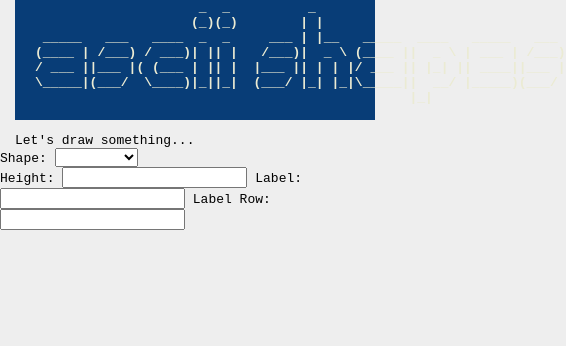
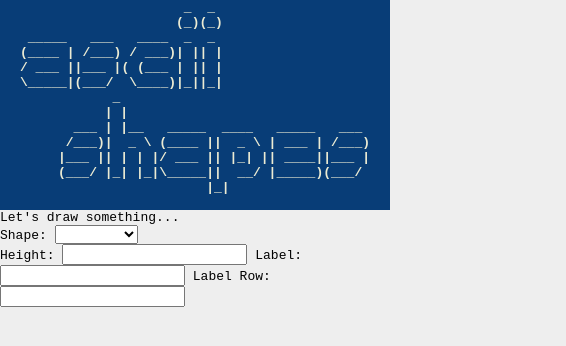
Before and after one commit to tvthatsme/asciiShapes, a website: page app/index.html in a window 390 px wide. Shown: the whole page, 566 px wide, since content can reach past the window. Drawn offline with nearby package versions, Linux system fonts and the light colour scheme; some packages are replaced by stand-ins of ours; files that its build step writes are made by us from their sources.

Commit message:
Made page title responsive.

```diff
--- a/app/index.html
+++ b/app/index.html
@@ -5,7 +5,7 @@
   <meta charset="utf-8">
   <title>Ascii Shapes</title>
   <meta name="description" content="">
-  <meta name="viewport" content="width=device-width">
+  <meta name="viewport" content="width=device-width, initial-scale=1">
 
   <!-- favicon links -->
   <link rel="apple-touch-icon-precomposed" sizes="57x57" href="images/apple-touch-icon-57x57.png" />
@@ -43,40 +43,26 @@
       <p class="browsehappy">You are using an <strong>outdated</strong> browser. Please <a href="http://browsehappy.com/">upgrade your browser</a> to improve your experience.</p>
     <![endif]-->
   <div class="header">
-    <pre>
-                     _  _          _
-                    (_)(_)        | |
- _____   ___   ____  _  _     ___ | |__   _____  ____   _____   ___
-(____ | /___) / ___)| || |   /___)|  _ \ (____ ||  _ \ | ___ | /___)
-/ ___ ||___ |( (___ | || |  |___ || | | |/ ___ || |_| || ____||___ |
-\_____|(___/  \____)|_||_|  (___/ |_| |_|\_____||  __/ |_____)(___/
-                                                |_|
+    <pre id="title-left">
+                     _  _
+                    (_)(_)
+ _____   ___   ____  _  _
+(____ | /___) / ___)| || |
+/ ___ ||___ |( (___ | || |
+\_____|(___/  \____)|_||_|
+
+    </pre>
+    <pre id="title-right" class="title-top">
+        _
+       | |
+   ___ | |__   _____  ____   _____   ___
+  /___)|  _ \ (____ ||  _ \ | ___ | /___)
+ |___ || | | |/ ___ || |_| || ____||___ |
+ (___/ |_| |_|\_____||  __/ |_____)(___/
+                     |_|
     </pre>
     Let's draw something...
   </div>
-
-  <!-- Add your site or application content here -->
-<!--
-  <div class="header">
-    <div class="navbar navbar-default" role="navigation">
-      <div class="container">
-        <div class="navbar-header">
-
-          <a class="navbar-brand" href="#/">ascii</a>
-        </div>
-
-        <div class="collapse">
-
-          <ul class="nav navbar-nav">
-            <li class="active"><a href="#/">Home</a></li>
-            <li><a ng-href="#/about">About</a></li>
-            <li><a ng-href="#/">Contact</a></li>
-          </ul>
-        </div>
-      </div>
-    </div>
-  </div>
--->
 
   <div class="container">
     <div ng-view=""></div>
--- a/app/styles/main.scss
+++ b/app/styles/main.scss
@@ -35,7 +35,6 @@ body {
 }
 
 /* Everything but the jumbotron gets side spacing for mobile first views */
-.header,
 .marketing,
 .footer {
   padding-left: 15px;
@@ -48,11 +47,18 @@ body {
 
   pre {
     margin-top: 0;
+    margin-bottom: 0;
     padding-left: 20px;
     padding-right: 20px;
     font-weight: 900;
     color: $color-offWhite;
     background-color: $color-blue;
+  }
+
+  pre.title-top {
+    padding-left: 235px;
+    text-align: left;
+    margin-top: -120px;
   }
 
   /* Make the masthead heading the same height as the navigation */
@@ -102,7 +108,6 @@ body {
   }
 
   /* Remove the padding we set earlier */
-  .header,
   .marketing,
   .footer {
     padding-left: 0;
@@ -117,3 +122,12 @@ body {
     border-bottom: 0;
   }
 }
+
+@media screen and (max-width: 570px) {
+  /* Resize the title header */
+  #title-right {
+    padding-left: 0;
+    margin-top: -30px;
+    text-align: right;
+  }
+}
```
